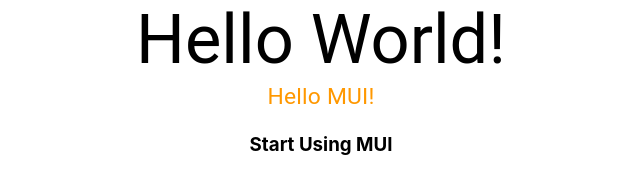
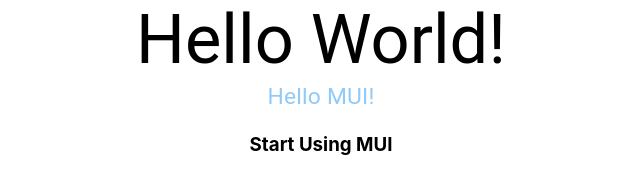
Before and after one commit to sourabhshukla/mui-theme-practice, a React (Create React App) app: page / in a window 1280 px wide. Shown: the top 170 px of the page, without its empty margins (319-959 px from the left). Built offline with nearby package versions, Linux system fonts and the light colour scheme.

Commit message:
When we don't define primary explicitly it takes default values

```diff
--- a/src/theme.js
+++ b/src/theme.js
@@ -4,9 +4,9 @@
 const theme=createTheme({
     palette:{
         mode:'dark',
-        primary:{
-            main: orange[500]
-        }
+        // primary:{
+        //     main: orange[500]
+        // }
     },
     typography:{
         fontSize: 20
```
